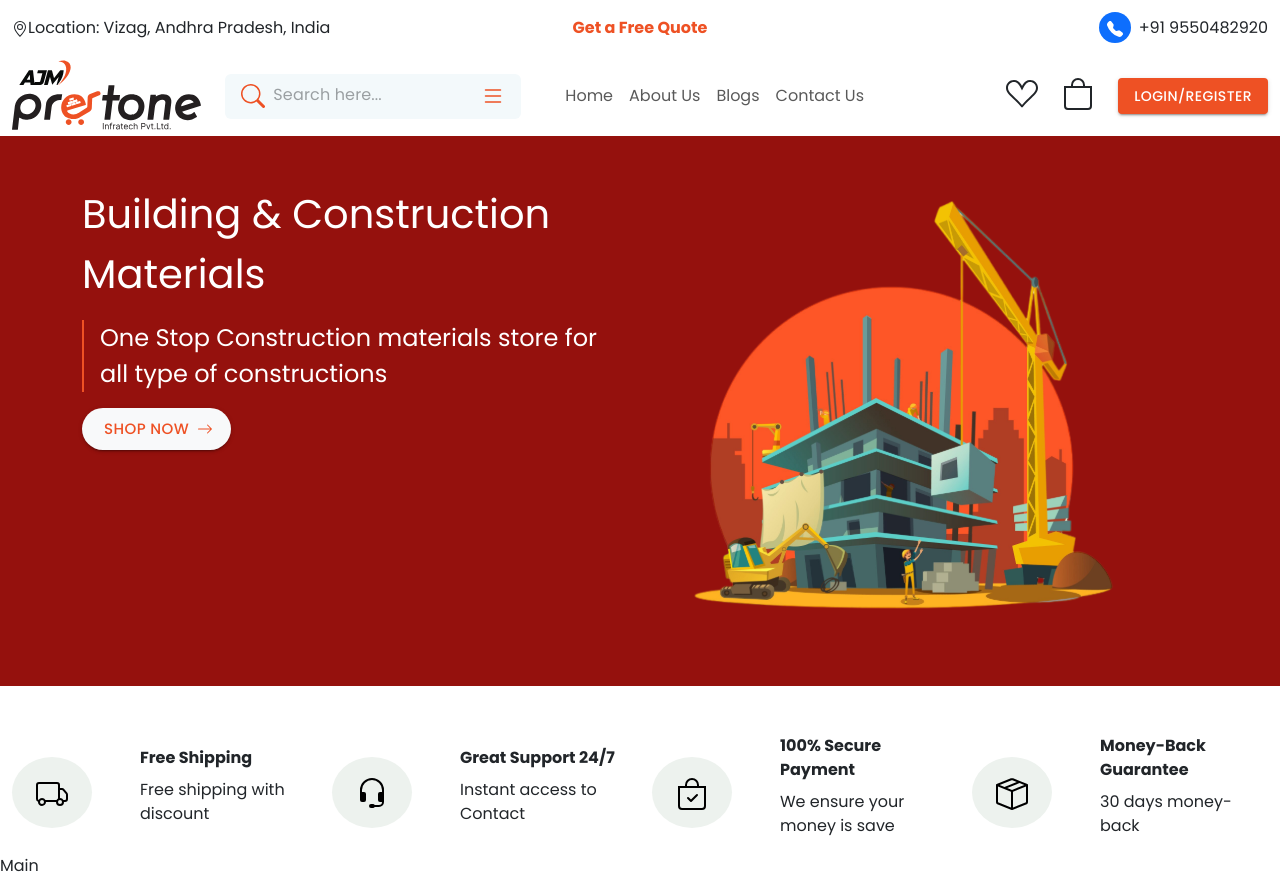
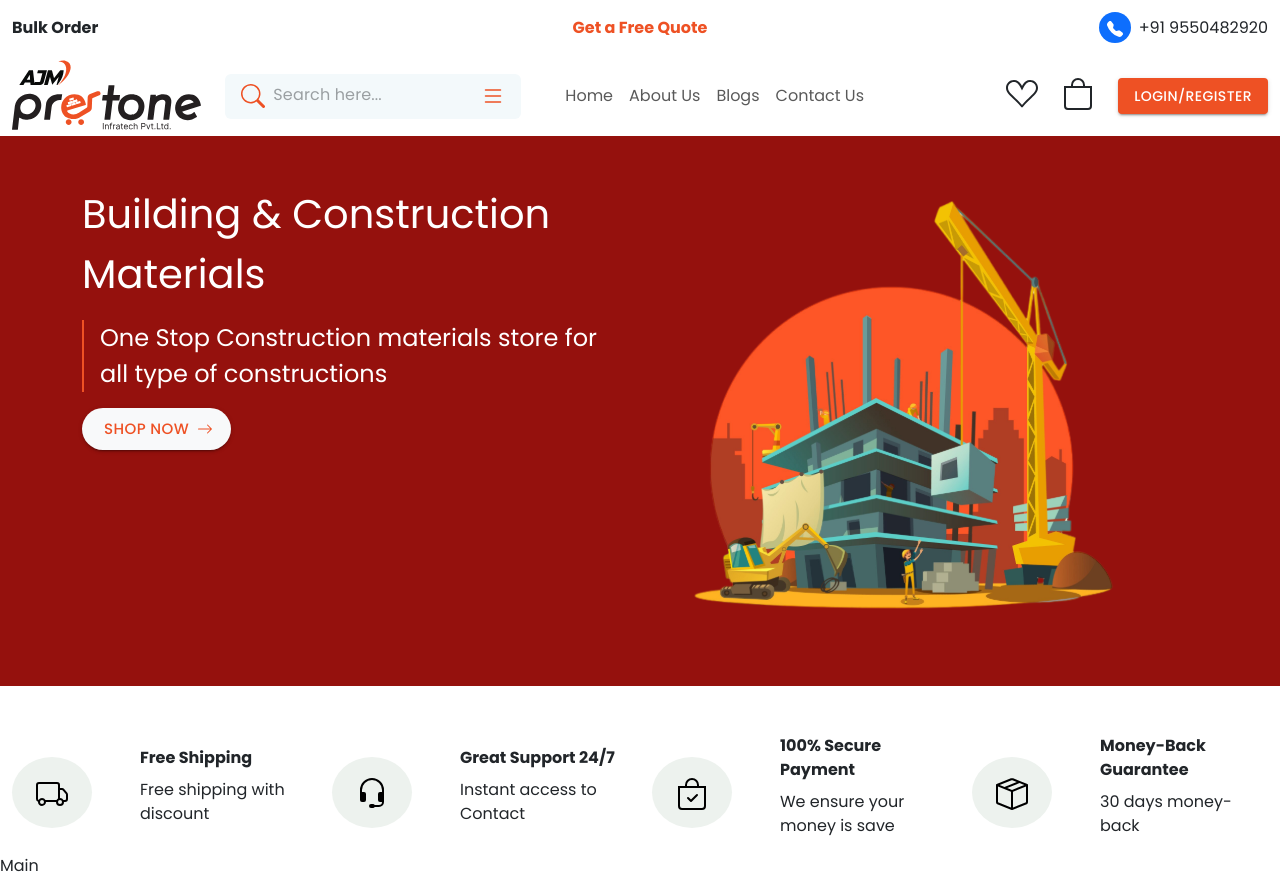
Before and after one commit to pvsaiganesh/AJM, a React (Vite) app: page / in a window 1280 px wide. Built offline with nearby package versions, Linux system fonts and the light colour scheme.

Commit message:
Update Header.jsx

```diff
--- a/src/components/Header/Header.jsx
+++ b/src/components/Header/Header.jsx
@@ -19,8 +19,8 @@ const Header = () => {
     <header className="header">
       <Container fluid className="pt-3 pb-3">
         <Row>
-          <Col lg="4">
-            <span className="me-2">
+          <Col lg="4" className="col-4  text-start fw-bold">
+            {/* <span className="me-2">
               <svg
                 xmlns="http://www.w3.org/2000/svg"
                 width="16"
@@ -33,7 +33,8 @@ const Header = () => {
                 <path d="M8 8a2 2 0 1 1 0-4 2 2 0 0 1 0 4m0 1a3 3 0 1 0 0-6 3 3 0 0 0 0 6" />
               </svg>
               Location: Vizag, Andhra Pradesh, India
-            </span>
+            </span> */}
+            Bulk Order
           </Col>
           <Col
             lg="4"
```
